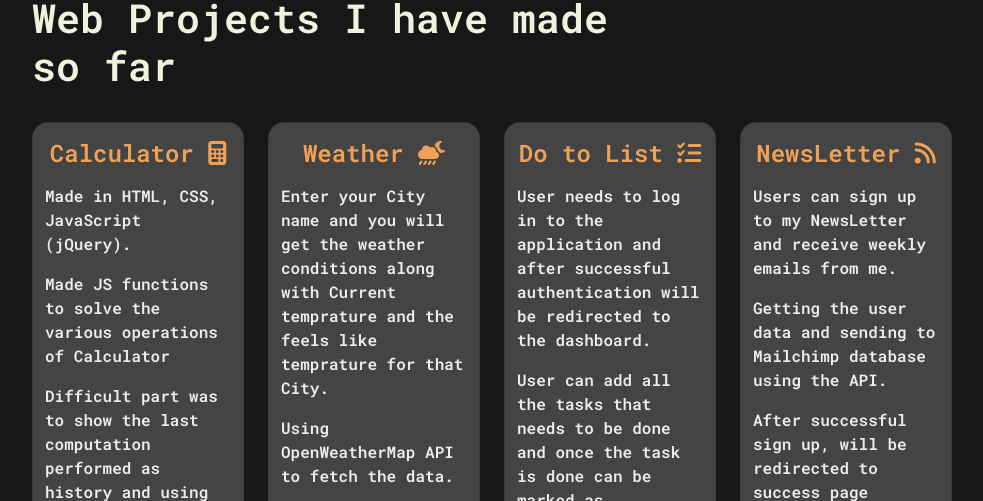
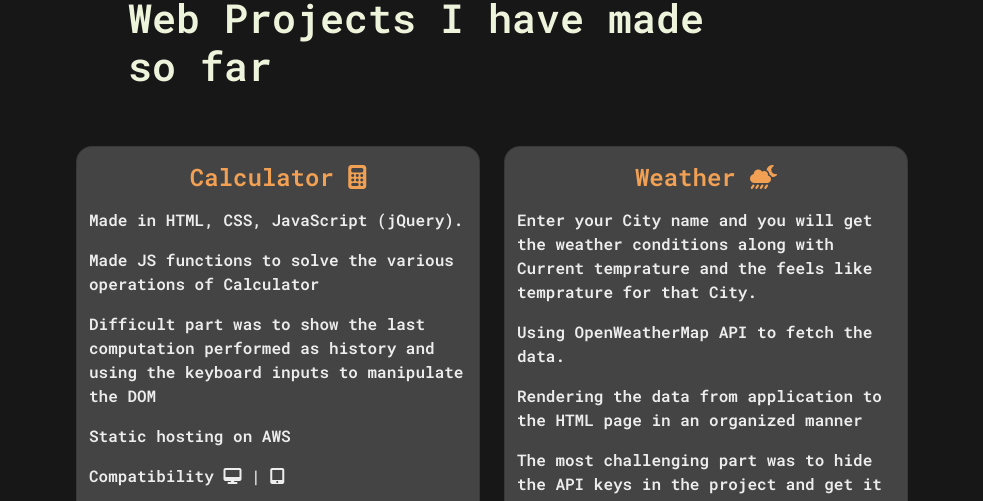
Before and after one commit to gurkeeratsing99/Web-Portfolio, a website: page index.html in a window 1280 px wide. Shown: the part 830-1331 px from the top of the page, without its empty margins (268-1251 px from the left). Drawn offline with nearby package versions, Linux system fonts and the light colour scheme.

Commit message:
Changed the layout

```diff
--- a/index.html
+++ b/index.html
@@ -78,21 +78,23 @@
     </section>
 
     <section id="projects" class="full-height px-lg-5">
-      <div class="container mt-4">
-        <div class="row pb-4" >
-          <div class="col-lg-8">
+      <div class="container px-lg-5">
+        <div class="row p-4" >
+          <div class="col-lg-10 px-lg-5">
             <h1 >Web Projects I have made so far</h1>
           </div>
 
         </div>
         <div class="row gy-4" >
-          <div class="col-lg-3 mw-100" >
-            <div class="projects p-2 card rounded-4 bg-base shadow-effect h-100" data-aos="flip-left">
-              <div class="top col-lg-12 p-1 pt-2  d-flex justify-content-center">
+          <div class="col lg-12">
+            <div class="row p-2 my-2">
+              <div class="col-lg-6 col-sm-12  py-2" >
+                <div class="projects p-2 card rounded-4 bg-base shadow-effect h-100" >
+                  <div class="top col-lg-12 p-1 pt-2 col-sm-12 d-flex justify-content-center">
                       <h4 class="top">Calculator <i class="fa-solid fa-calculator"></i></h4>
 
                   </div>
-              <div class="bottom col-lg-12 p-1">
+                  <div class="bottom col-lg-12 p-1 col-sm-12">
                     <p>Made in HTML, CSS, JavaScript (jQuery).</p>
                     <p>Made JS functions to solve the various operations of Calculator</p>
                     <p>Difficult part was to show the last computation performed as history and using the keyboard inputs to manipulate the DOM</p>
@@ -103,9 +105,9 @@
 
                 </div>
                   </div>
-            <div class="col-lg-3 mw-100" >
-            <div class="projects p-2 card rounded-4 bg-base shadow-effect h-100 " data-aos="flip-left">
-              <div class="top col-lg-12 p-1 pt-2 d-flex justify-content-center">
+                  <div class="col-lg-6 col-sm-12  py-2" >
+                  <div class="projects p-2 card rounded-4 bg-base shadow-effect h-100 ">
+                    <div class="top col-lg-12 p-1 col-sm-12 pt-2 d-flex justify-content-center">
                         <h4 class="top">Weather <i class="fa-solid fa-cloud-moon-rain"></i></h4>
                     </div>
                     <div class="bottom col-lg-12 p-1">
@@ -121,12 +123,14 @@
 
                   </div>
                     </div>
-            <div class="col-lg-3 mw-100" >
-            <div class="projects p-2 card rounded-4 bg-base shadow-effect h-100 d-flex justify-content-center" data-aos="flip-left">
-              <div class="col-lg-12 p-1 pt-2 d-flex justify-content-center">
+            </div>
+            <div class="row p-2 my-2 pt-2">
+              <div class="col-lg-6 col-sm-12  py-2" >
+              <div class="projects p-2 card rounded-4 bg-base shadow-effect h-100 d-flex justify-content-center" >
+                <div class="top col-lg-12 col-sm-12 p-1 pt-2 d-flex justify-content-center">
                     <h4 class="top ">Do to List <i class="fa-solid fa-list-check"></i></h4>
                 </div>
-              <div class="bottom col-lg-12 p-1">
+                <div class="bottom col-lg-12 col-sm-12 p-1">
                   <p>User needs to log in to the application and after successful authentication will be redirected to the dashboard.</p>
                   <p>User can add all the tasks that needs to be done and once the task is done can be marked as completed.</p>
                   <p>All the tasks and credentials are being stored in MonogDB database connected to this app.</p>
@@ -138,12 +142,14 @@
 
               </div>
                 </div>
-            <div class="col-lg-3 mw-100" >
-            <div class="projects p-2 card rounded-4 bg-base shadow-effect h-100 " data-aos="flip-left">
-              <div class="top col-lg-12 p-1 pt-2 d-flex justify-content-center">
+
+
+                <div class="col-lg-6  col-sm-12 py-2" >
+                <div class="projects p-2 card rounded-4 bg-base shadow-effect h-100 " >
+                  <div class="top col-lg-12 col-sm-12 p-1 pt-2 d-flex justify-content-center">
                   <h4 class="top">NewsLetter <i class="fa-solid fa-rss"></i></h4>
                   </div>
-              <div class="bottom col-lg-12 p-1">
+                  <div class="bottom col-lg-12 p-1 col-sm-12">
                     <p>Users can sign up to my NewsLetter and receive weekly emails from me.</p>
                     <p>Getting the user data and sending to Mailchimp database using the API.</p>
                     <p>After successful sign up, will be redirected to success page otherwise will be redirected to failure page, if there is an error.</p>
@@ -155,6 +161,10 @@
 
                 </div>
                   </div>
+            </div>
+          </div>
+
+
           </div>
       </div>
     </section>
```
Lines whose indentation alone changed are shown as unchanged.
